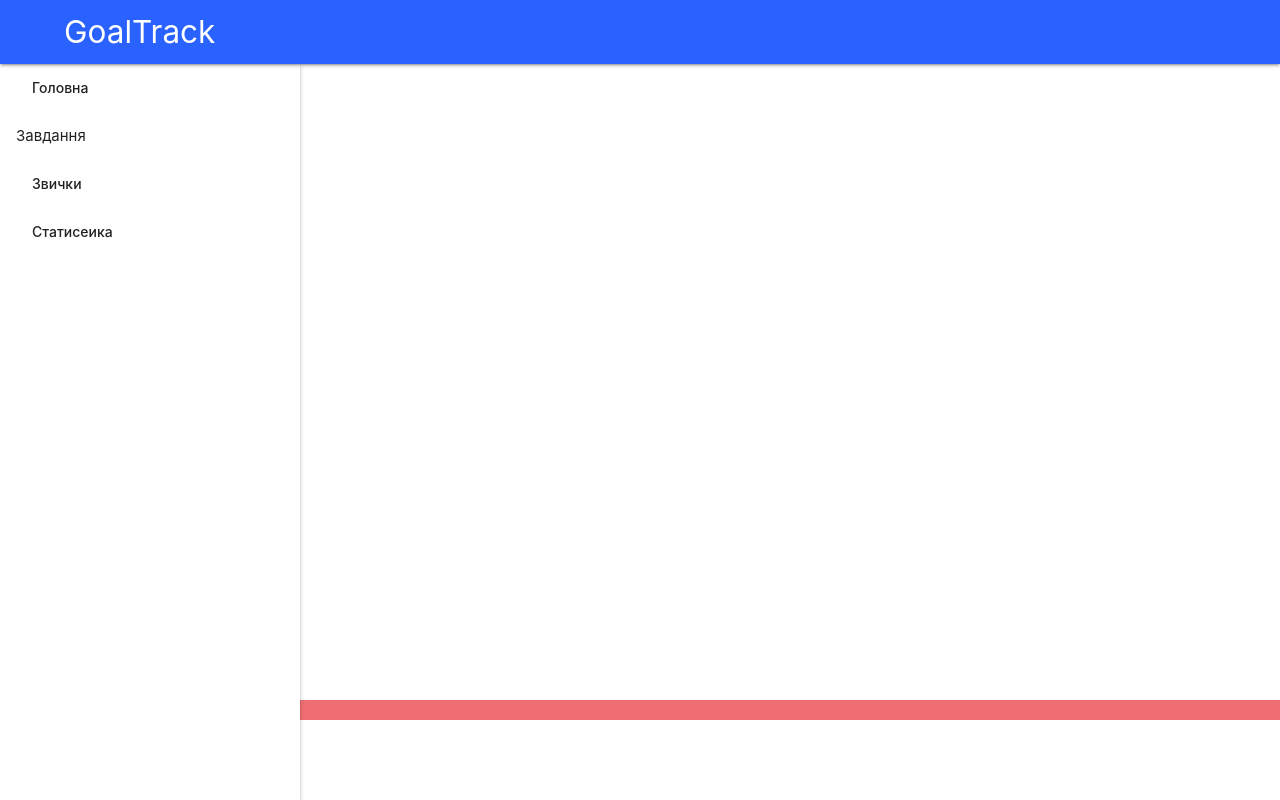
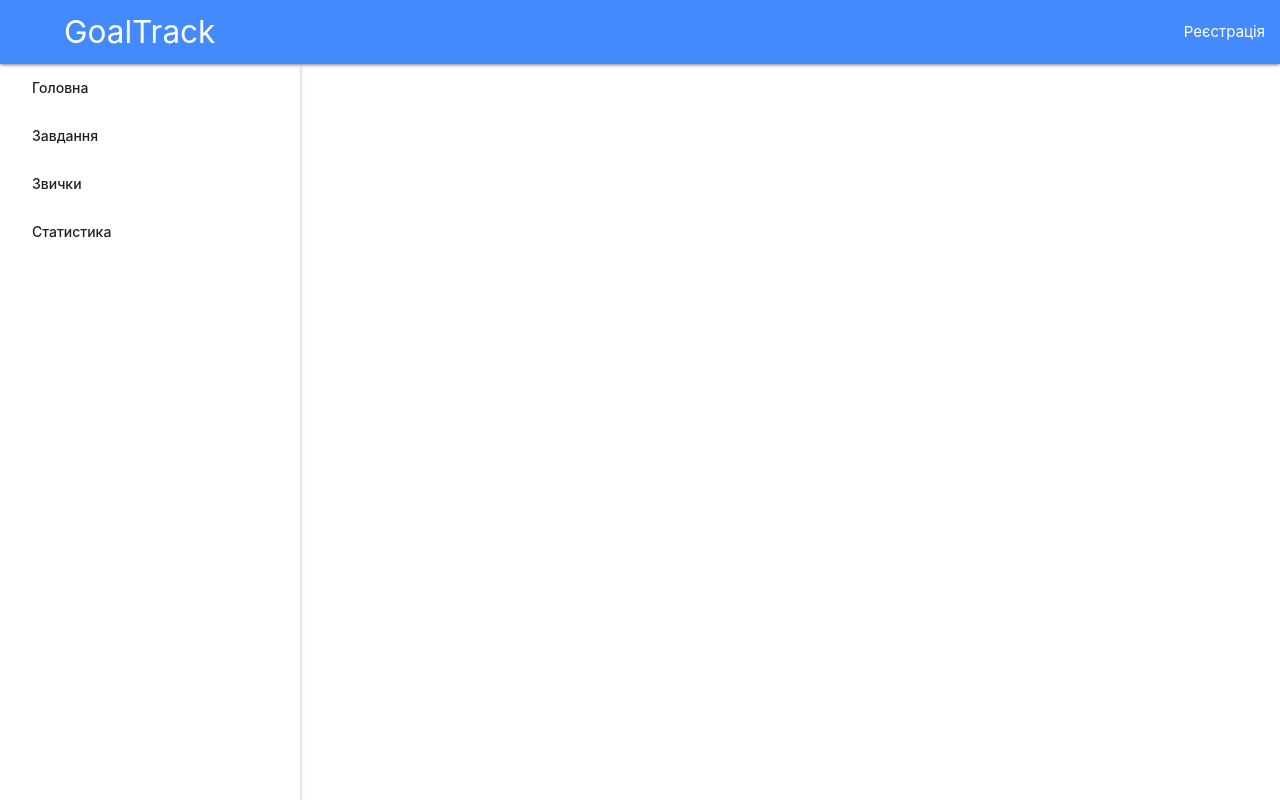
Before and after one commit to jvhdvsdj/GoalTrack, a Django app: template django_project/Tasks/templates/base.html in a window 1280 px wide. Run offline with Django 5.2, Linux system fonts and the light colour scheme; the template is opened without the code that fills it, so the values that code supplies are empty.

Commit message:
Refactor base.html for improved navigation and user info

```diff
--- a/django_project/Tasks/templates/base.html
+++ b/django_project/Tasks/templates/base.html
@@ -11,46 +11,36 @@
     <title>Document</title>
 </head>
 <body>
-    <nav class="nav-extended blue accent-4">
-        <div class="nav-wrapper ">
+    <nav class="nav-extended blue accent-2">
+            <div class="nav-wrapper">
                 <a href="#" class="brand-logo">GoalTrack</a>
+                <a href="#side-out" data-target="side-out" class="sidenav-trigger"><i class="material-icons">menu</i></a>
+                <ul class="right">
+                        <li><span class="white-text" style="line-height:64px; padding: 0 12px;">{{ user.username }}</span></li>
+                        <li><a class="white-text" href="{% url 'register' %}">Реєстрація</a></li>
+                </ul>
             </div>
         </nav>
 
         <ul id="side-out" class="sidenav sidenav-fixed">
             <li><a href="#">Головна</a></li>
-        <li>
-            <ul class="collapsible">
-                <li>
-                    <div class="collapsible-header">Завдання</div>
-                    <div class="collapsible-body">
-                        <ul>
-                            <li><a href="#">Денні</a></li>
-                            <li><a href="#">Тижневі</a></li>
-                            <li><a href="#">Місячні</a></li>
+            <li><a href="/">Завдання</a></li>
+            <li><a href="/habits">Звички</a></li>
+            <li><a href="#">Статистика</a></li>
         </ul>
-                    </div>
-                </li>
-            </ul>
-        </li>
-        <li><a href="#">Звички</a></li>
-        <li><a href="#">Статисеика</a></li>
-    </ul>
-    <script>
-        document.addEventListener('DOMContentLoaded', function() {
-            var elems = document.querySelectorAll('.collapsible');
-            M.Collapsible.init(elems);
-        });
-    </script>
 
         <main style="margin-left: 300px;">
             {% block content %}
             {% endblock %}
         </main>
-    <footer class="page-footer">
-        <div class="container">
 
-        </div>
-    </footer>
+    <script src="https://cdnjs.cloudflare.com/ajax/libs/materialize/1.0.0/js/materialize.min.js"></script>
+    <script>
+        document.addEventListener('DOMContentLoaded', function() {
+            M.Collapsible.init(document.querySelectorAll('.collapsible'));
+            M.Sidenav.init(document.querySelectorAll('.sidenav'));
+        });
+    </script>
+
 </body>
 </html>
```
Lines whose indentation alone changed are shown as unchanged.
